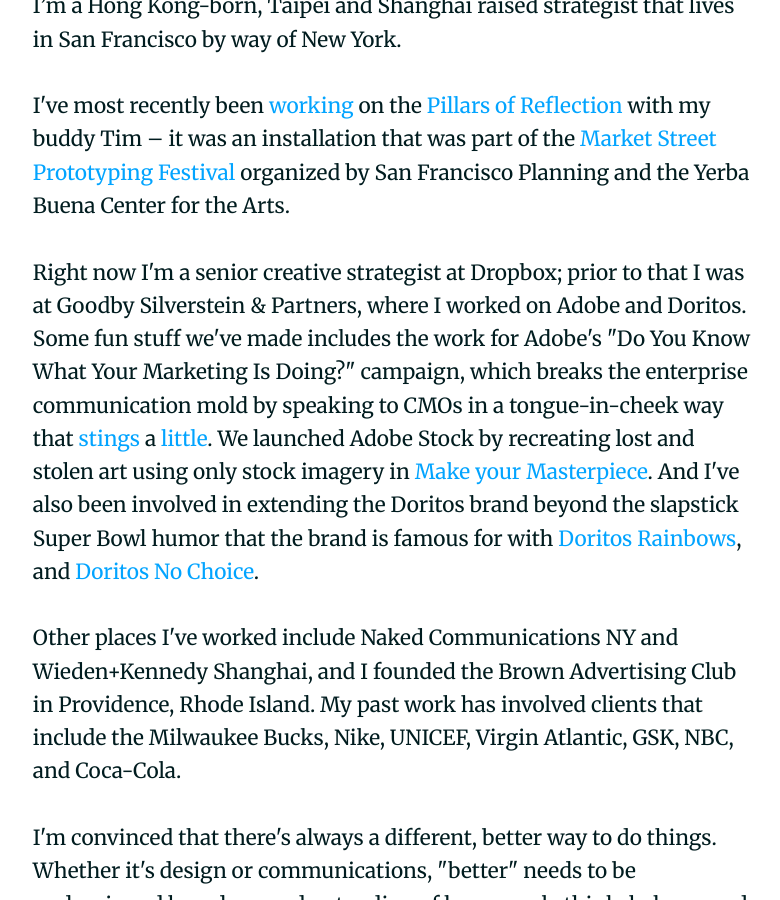
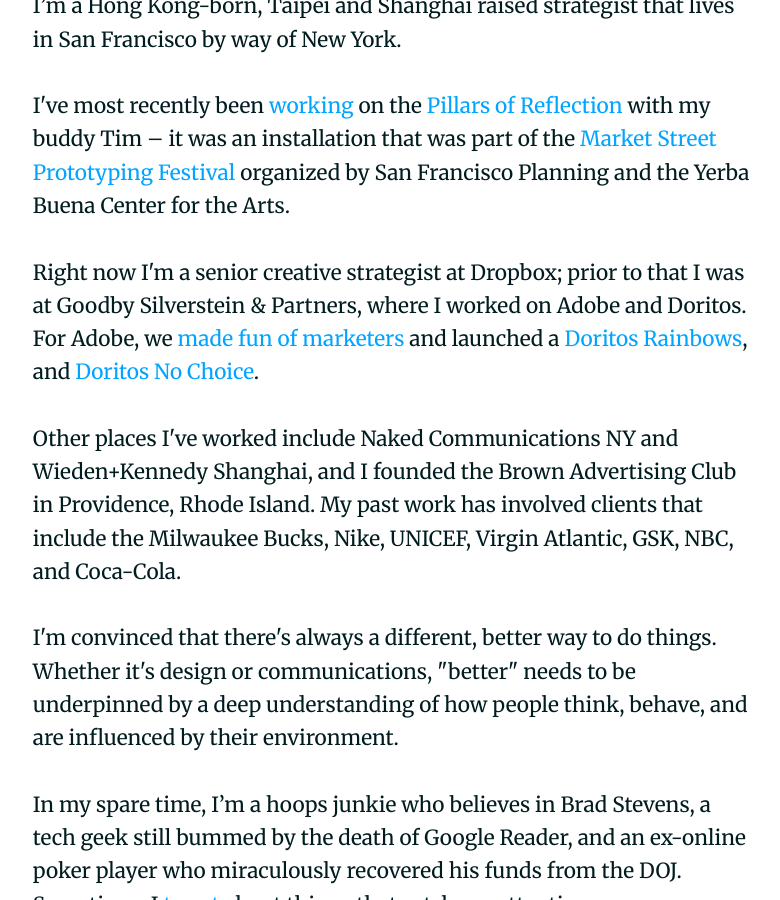
Before and after one commit to hbharding/etienne, a Jekyll site: the page built from index.html, in a window 1280 px wide and 900 px high, scrolled down 1076 px. Shown: the whole window, without its empty margins (248-1028 px from the left). Built offline with Jekyll 4.4.1, drawn with Linux system fonts in a browser that asks for light colours; nearby versions of some CDN libraries; Markdown is read by kramdown in place of the engine named in the settings.

Commit message:
Update index.html

```diff
--- a/index.html
+++ b/index.html
@@ -7,7 +7,7 @@
 
 <p>I've most recently been <a href="https://youtu.be/0G-pe01RCTk" target="_blank">working</a> on the <a href="http://marketstreetprototyping.org/2016-festival/projects/pillars-of-reflection/" target="_blank">Pillars of Reflection</a> with my buddy Tim – it was an installation that was part of the <a href="http://marketstreetprototyping.org/" target="_blank">Market Street Prototyping Festival</a> organized by San Francisco Planning and the Yerba Buena Center for the Arts.
 
-<p>Right now I'm a senior creative strategist at Dropbox; prior to that I was at Goodby Silverstein & Partners, where I worked on Adobe and Doritos.  Some fun stuff we've made includes the work for Adobe's "Do You Know What Your Marketing Is Doing?" campaign, which breaks the enterprise communication mold by speaking to CMOs in a tongue-in-cheek way that <a href="https://www.youtube.com/watch?v=MNmRJiRarH0" target="_blank">stings</a> a <a href="https://www.youtube.com/watch?v=ao7wOJ5qQ-s" target="_blank">little</a>.  We launched Adobe Stock by recreating lost and stolen art using only stock imagery in <a href="http://www.adobestockmasterpiece.com/" target="_blank">Make your Masterpiece</a>.  And I've also been involved in extending the Doritos brand beyond the slapstick Super Bowl humor that the brand is famous for with <a href="https://www.time.com/4038837/doritos-rainbow-chips-pride-lgbt/" target="_blank">Doritos Rainbows</a>, and <a href="https://www.facebook.com/DoritosUSA/videos/10154860232226165/" target="_blank">Doritos No Choice</a>. </p>
+<p>Right now I'm a senior creative strategist at Dropbox; prior to that I was at Goodby Silverstein & Partners, where I worked on Adobe and Doritos.  For Adobe, we <a href="https://www.youtube.com/watch?v=D6qtXK5PS38" target="_blank"> made<a href="https://www.youtube.com/watch?v=6yzbqbfh_hM" target="_blank"> fun</a> <a href="https://www.youtube.com/watch?v=_KOuliSqSJo&t=1s" target="_blank"> of</a> <a href="https://www.youtube.com/watch?v=6RH-Y0RuHb4" target="_blank">marketers</a> and launched a <a href="https://www.youtube.com/watch?v=zCPom-4xkpw&t=1s>stock photography site</a>.  And I've also been involved in extending the Doritos brand beyond the slapstick Super Bowl humor that the brand is famous for with <a href="https://www.time.com/4038837/doritos-rainbow-chips-pride-lgbt/" target="_blank">Doritos Rainbows</a>, and <a href="https://www.facebook.com/DoritosUSA/videos/10154860232226165/" target="_blank">Doritos No Choice</a>. </p>
 
 <p>Other places I've worked include Naked Communications NY and Wieden+Kennedy Shanghai, and I founded the Brown Advertising Club in Providence, Rhode Island.  My past work has involved clients that include the Milwaukee Bucks, Nike, UNICEF, Virgin Atlantic, GSK, NBC, and Coca-Cola.</p>
 
```
